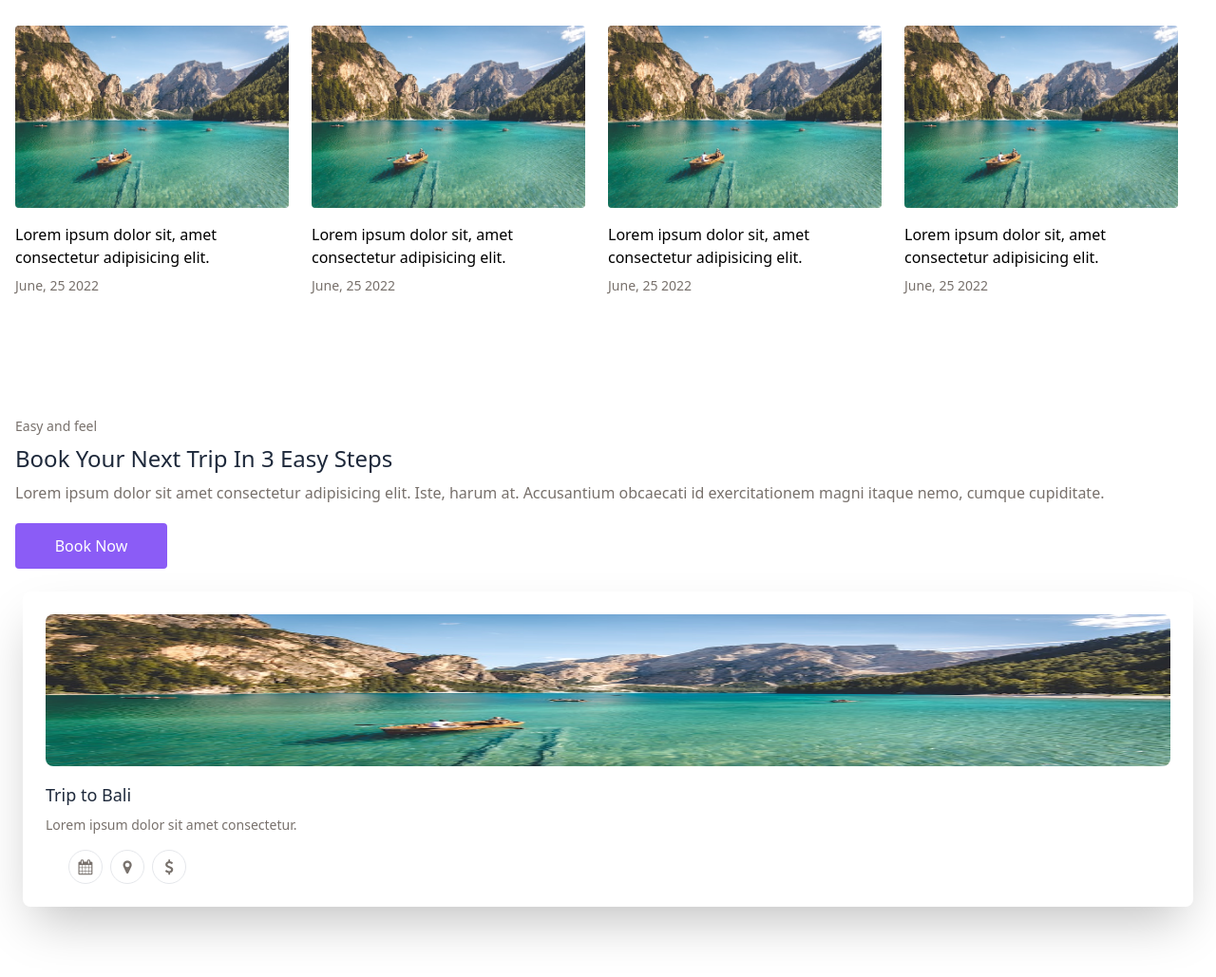
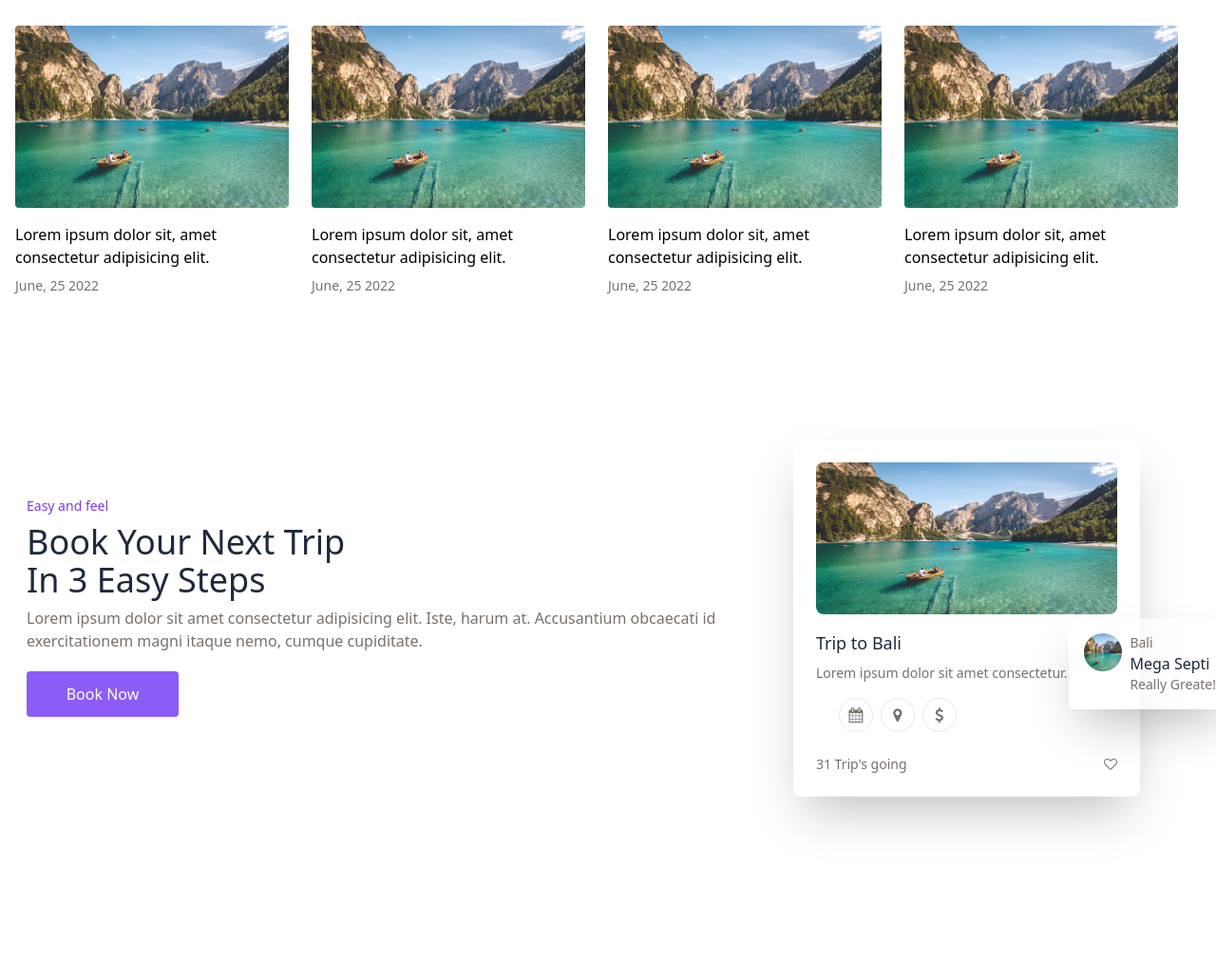
Before and after one commit to akmalmaulfi/vacation.co, a website: page index.html in a window 1280 px wide. Shown: the part 2364-3393 px from the top of the page at 95% size. After the commit the page ends 3283 px from the top, so only its background shows below. Drawn offline with Linux system fonts and the light colour scheme.

Commit message:
menambah halaman review

```diff
--- a/index.html
+++ b/index.html
@@ -225,16 +225,16 @@
     <!-- Section Blog End -->
 
     <!-- Section Book Start -->
-    <section id="book" class="pt-32 pb-28">
-        <div class="container">
-            <div class="w-full px-4">
-                <p class="text-sm text-secondary">Easy and feel</p>
-                <h3 class="text-2xl text-slate-800 font-medium mt-2">Book Your Next Trip <span>In 3 Easy Steps</span></h3>
+    <section id="book" class="pt-32 pb-20">
+        <div class="container lg:flex lg:justify-center lg:items-center">
+            <div class="w-full px-4 lg:px-7">
+                <p class="text-sm text-violet-600">Easy and feel</p>
+                <h3 class="text-2xl lg:text-4xl text-slate-800 font-medium mt-2 ">Book Your Next Trip <span class="lg:block">In 3 Easy Steps</span></h3>
                 <p class="text-secondary text-base mt-2">Lorem ipsum dolor sit amet consectetur adipisicing elit. Iste, harum at. Accusantium obcaecati id exercitationem magni itaque nemo, cumque cupiditate.</p>
                 <a href="" class="w-40 block mt-5 px-2 py-3 bg-violet-500 text-center text-white font-medium rounded">Book Now</a>
             </div>
-            <div class="w-full px-6 mt-6">
-                <div class="shadow-2xl p-6 rounded-lg">
+            <div class="w-full px-6 mt-6 lg:w-1/2 lg:mr-14">
+                <div class="shadow-2xl p-6 rounded-lg relative">
                     <div>
                         <img src="dist/img/bg-header.jpg" alt="" class="w-full h-40 rounded-lg">
                     </div>
@@ -251,6 +251,20 @@
                             <i class="fa fa-usd" aria-hidden="true"></i>
                         </div>
                     </div>
+                    <div class="flex justify-between mt-6 text-sm">
+                        <p class="text-secondary">31 Trip's going</p>
+                        <a href=""><i class="fa fa-heart-o text-secondary" aria-hidden="true"></i></a>
+                    </div>
+                    <div class="hidden lg:flex lg:absolute lg:w-50 lg:bg-white/70 shadow-2xl lg:top-1/2 lg:-right-24  p-4 rounded-md">
+                        <div class="w-10 h-10 rounded-full mr-2">
+                            <img src="dist/img/bg-header.jpg" class="w-full h-full rounded-full" alt="">
+                        </div>
+                        <div class="">
+                            <p class="text-sm text-secondary">Bali</p>
+                            <h3 class="text-slate-800">Mega Septi</h3>
+                            <p class="text-sm text-secondary">Really Greate!</p>
+                        </div>
+                    </div>
                 </div>
             </div>
         </div>
```
Also changed, not shown: dist/output.css.
